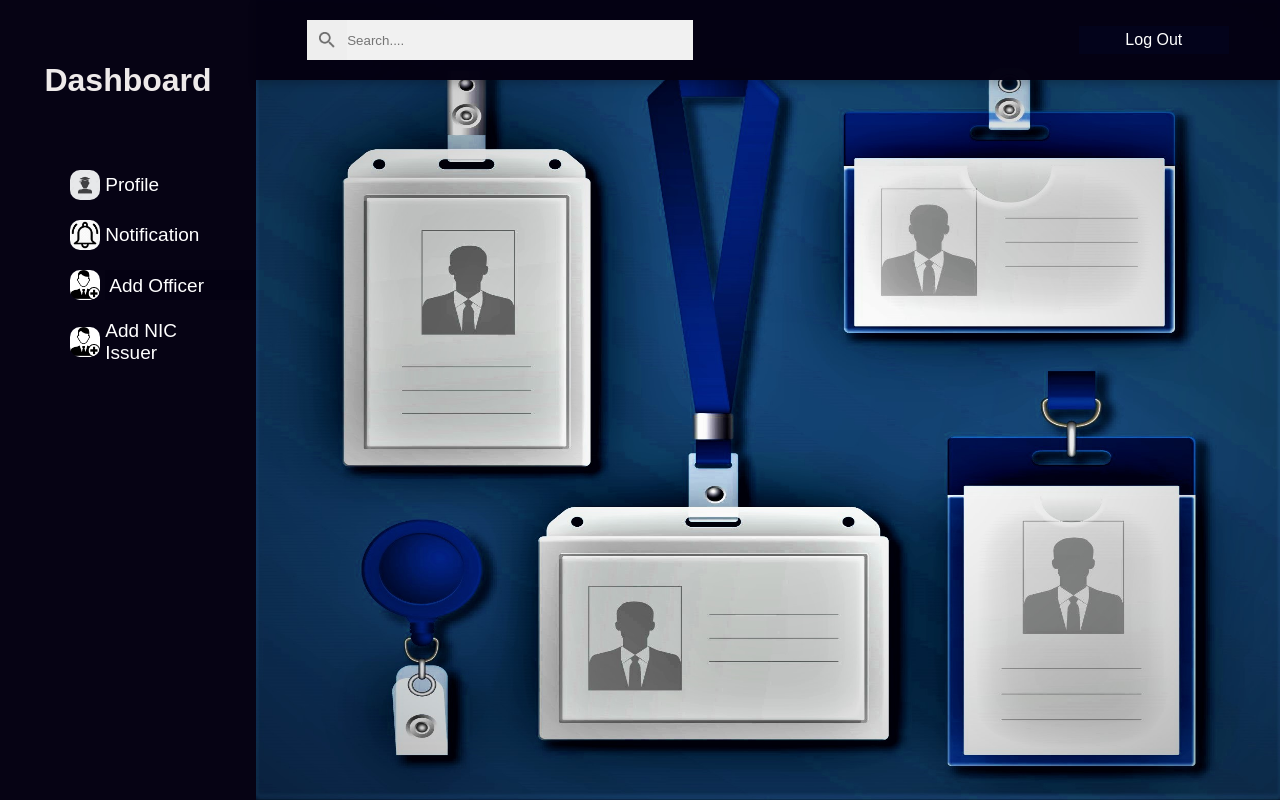
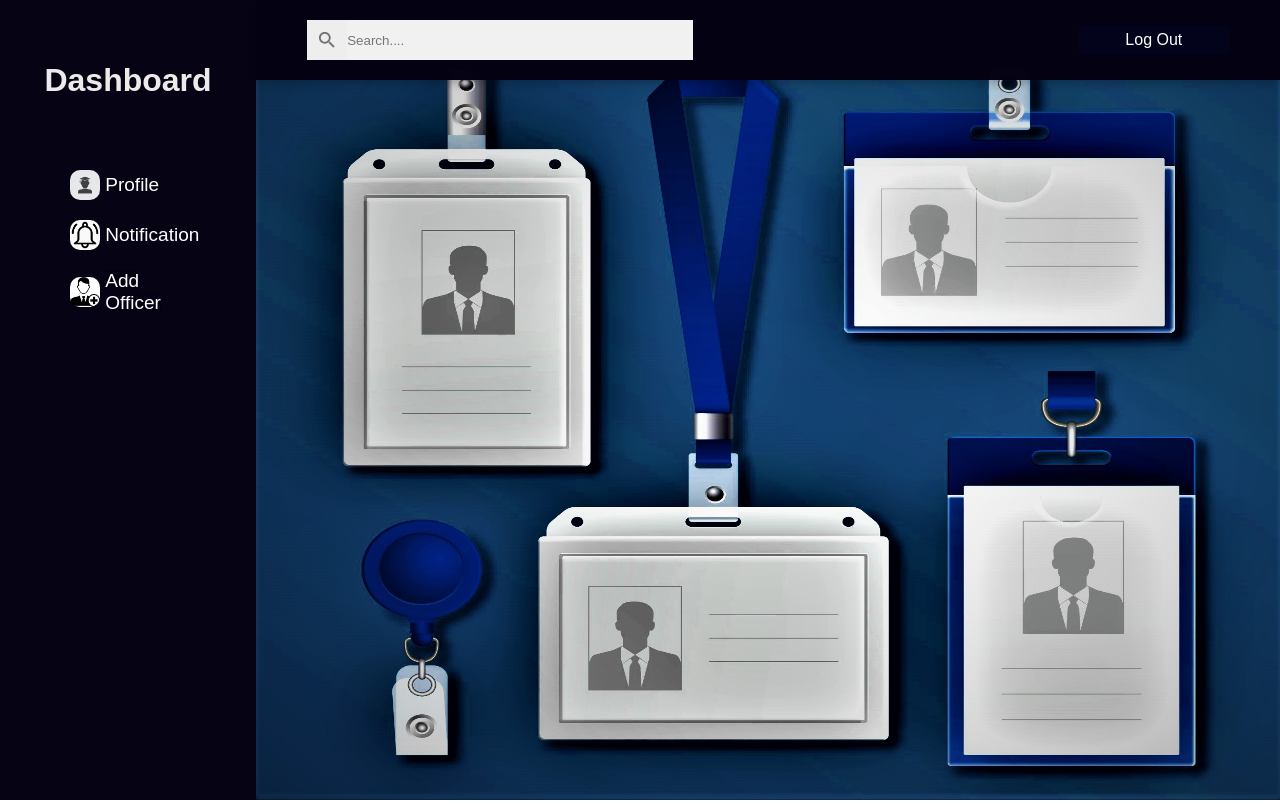
Before and after one commit to HarshanaEranda/Final_OOSD_Project, a PHP site: page /Dashboard_Manager.html in a window 1280 px wide. Run offline with PHP 8.4, Linux system fonts and the light colour scheme.

Commit message:
Create new files and change some places

```diff
--- a/Dashboard_Manager.html
+++ b/Dashboard_Manager.html
@@ -19,17 +19,16 @@
 
                         <li><img src="Image/student.jpg" alt="">&nbsp;<span> Profile</span></li>
                        <li><img src="Image/notification.jpg" alt="">&nbsp;<span>Notification</span></li>
-                       <!-- <li><select>
-                        <option>Inbox</option>
-                        <option>Send</option></select></li> -->
-                         <li><img src="Image/Add.png" alt="">&nbsp;<select>
+
+                         <li  href="Add_officer.html"><img src="Image/Add.png" alt="">&nbsp;<span><a href="Add_officer.html" >Add Officer</a> </span></li>
+                         <!-- <select>
                                <option selected="selected">Add Officer </option>
                                <option>Grama Niladari</option>
                                <option>Principal</option>
                                <option>Divitional Secretary</option>
                                <option>Estate Superintendent</option>
-                              </select></li>
-                         <li><img src="Image/Add.png" alt="">&nbsp;<span> Add NIC Issuer</span></li>
+                              </select></li> -->
+                         <!-- <li><img src="Image/Add.png" alt="">&nbsp;<span> Add NIC Issuer</span></li> -->
 
                   </ul>
             </div>
--- a/style2.css
+++ b/style2.css
@@ -27,6 +27,8 @@ h1,h2{
       min-height: 100vh;
       display: flex;
       flex-direction: column;
+
+
 }
 .side_menu .barand_name{
       height: 20vh;
@@ -41,26 +43,28 @@ h1,h2{
       display: flex;
       align-items: center;
 
+
 }
-.side_menu li:hover{
+.side_menu li:hover,li a:hover {
       background-color: white;
       color: #f05462;
 }
+
 .side_menu li img{
       width: 30px;
       height: 30px;
       border-radius:10px;
 }
-.side_menu li select {
+.side_menu li a {
       font-size: 19px;
-      width: 200px;
-      height: 30px;
+      /* width: 200px;
+      height: 30px; */
       background-color: #050213fd;
       color: white;
       border: none;
 }
 
-.side_menu li select:hover{
+.side_menu li a:hover{
       background-color: white;
       color: #f05462;
 
```
Also changed, not shown: Create_Account.html (+0 -14 lines).
